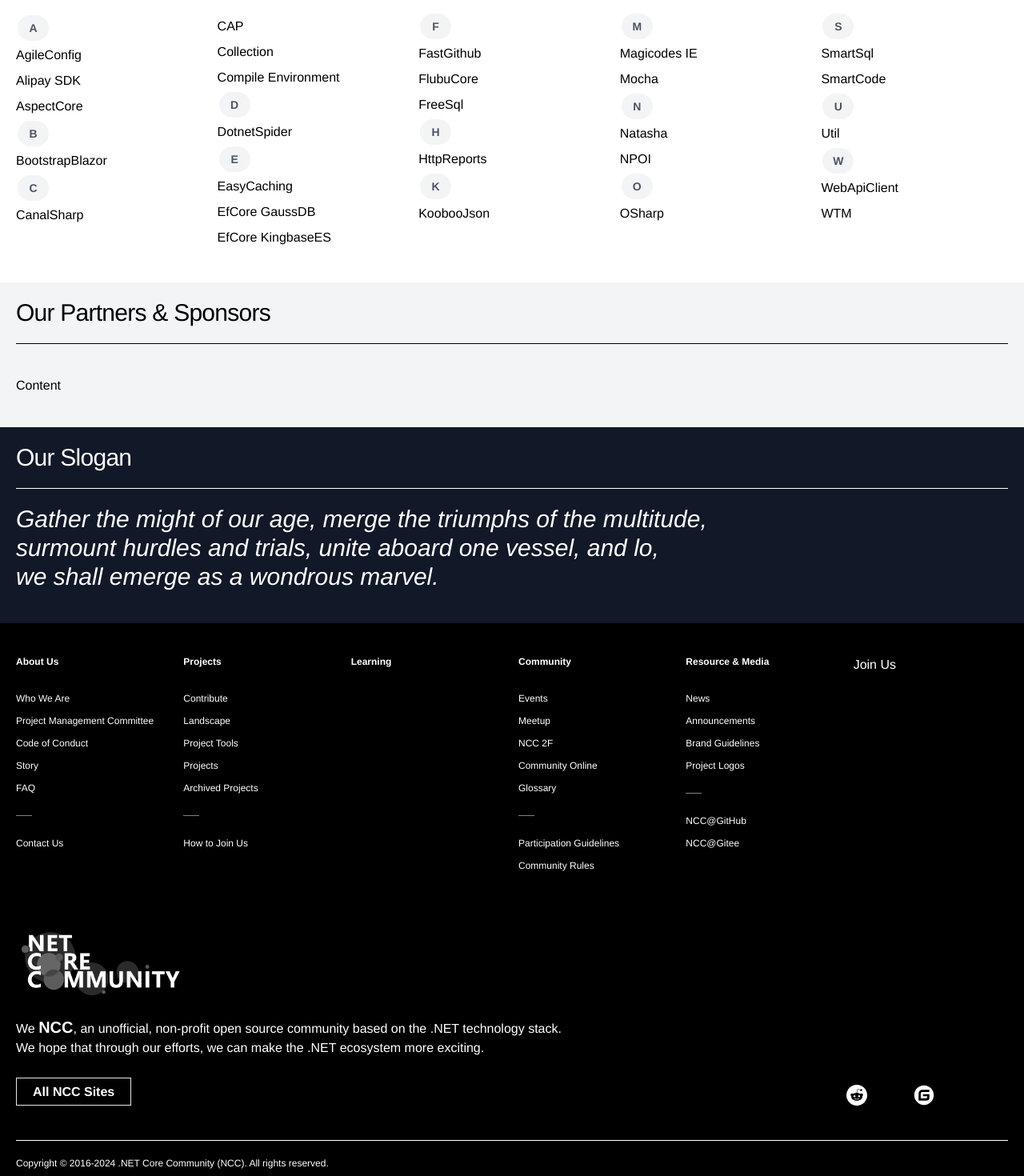
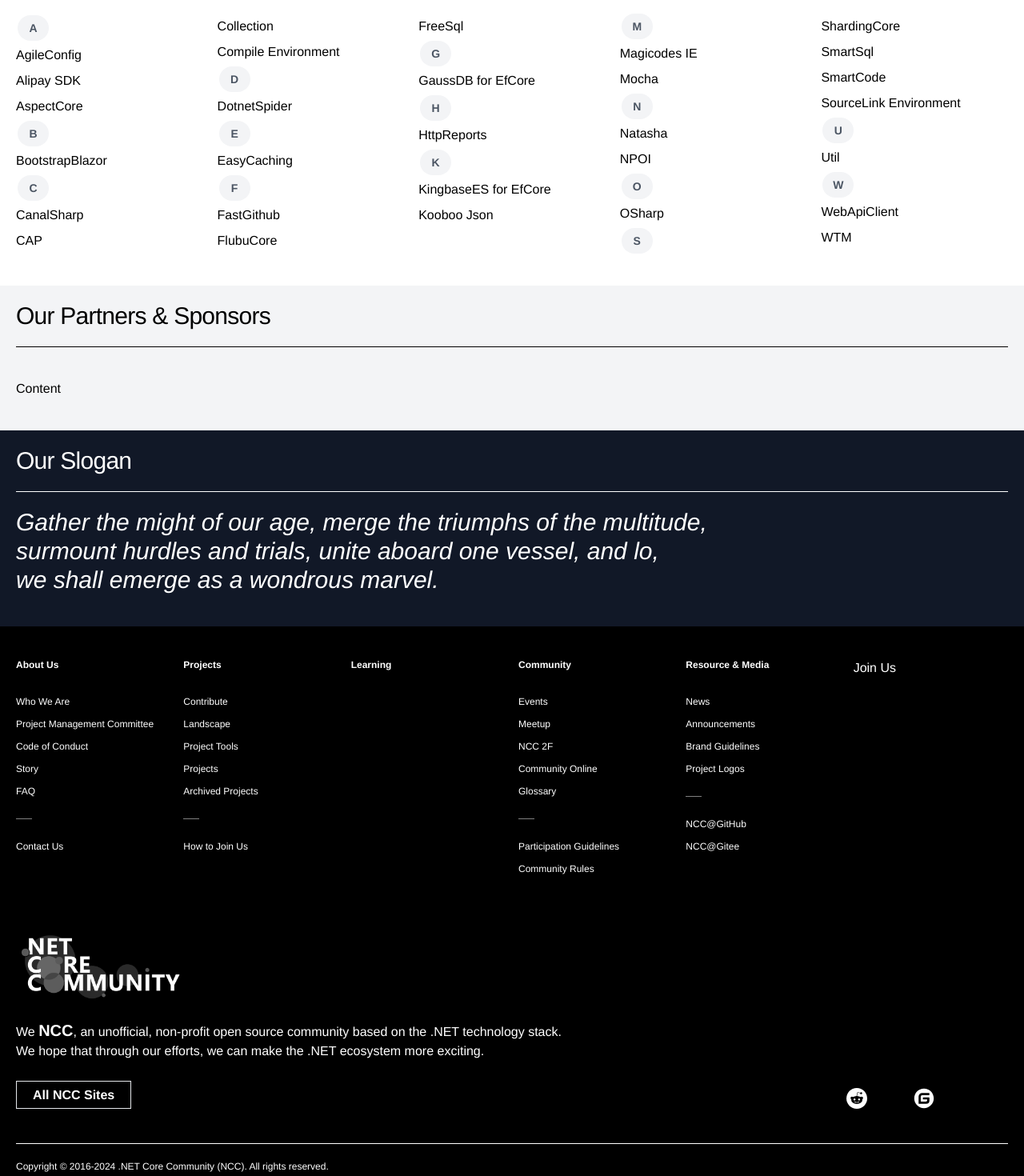
Before and after one commit to dotnetcore-internal/ncc-website, a Vue app in the folder app/: page / in a window 1280 px wide. Shown: the part 680-2150 px from the top of the page at 80% size. Built offline with nearby package versions, Linux system fonts and the light colour scheme; some icons are missing.

Commit message:
Update nav-res block and member project block

```diff
--- a/app/src/App.vue
+++ b/app/src/App.vue
@@ -103,7 +103,8 @@
       <HorizontalRuleElement colorMode="dark"/>
 
       <div class="px-5 text-xs my-3.5">
-        Copyright © 2016-2024 .NET Core Community (NCC). All rights reserved.
+        Copyright © 2016-2024 .NET Core Community (NCC). All rights reserved. <br />
+        <span class="leading-7">We ❤️ Open Source.</span>
       </div>
 
       <div class="clear-both"></div>
--- a/app/src/components/common/MemberProjects.vue
+++ b/app/src/components/common/MemberProjects.vue
@@ -45,12 +45,6 @@
         <div class="project-name">
           <a href="/projects/easycaching" title="EasyCaching">EasyCaching</a>
         </div>
-        <div class="project-name">
-          <a href="/projects/efcore-gaussdb" title="EfCore GaussDB">EfCore GaussDB</a>
-        </div>
-        <div class="project-name">
-          <a href="/projects/efcore-kingbasees" title="EfCore KingbaseES">EfCore KingbaseES</a>
-        </div>
         <div class="project-letter">F</div>
         <div class="project-name">
           <a href="/projects/fastgithub" title="FastGithub">FastGithub</a>
@@ -61,13 +55,20 @@
         <div class="project-name">
           <a href="/projects/freesql" title="FreeSql">FreeSql</a>
         </div>
+        <div class="project-letter">G</div>
+        <div class="project-name">
+          <a href="/projects/efcore-gaussdb" title="GaussDB for EntityFramework Core">GaussDB for EfCore</a>
+        </div>
         <div class="project-letter">H</div>
         <div class="project-name">
           <a href="/projects/httpreports" title="HttpReports">HttpReports</a>
         </div>
         <div class="project-letter">K</div>
         <div class="project-name">
-          <a href="/projects/kooboo-json" title="KoobooJson">KoobooJson</a>
+          <a href="/projects/efcore-kingbasees" title="KingbaseES for EntityFramework Core">KingbaseES for EfCore</a>
+        </div>
+        <div class="project-name">
+          <a href="/projects/kooboo-json" title="Kooboo Json">Kooboo Json</a>
         </div>
         <div class="project-letter">M</div>
         <div class="project-name">
@@ -89,10 +90,16 @@
         </div>
         <div class="project-letter">S</div>
         <div class="project-name">
+          <a href="/projects/sharding-core" title="ShardingCore">ShardingCore</a>
+        </div>
+        <div class="project-name">
           <a href="/projects/smartsql" title="SmartSql">SmartSql</a>
         </div>
         <div class="project-name">
           <a href="/projects/smartcode" title="SmartCode">SmartCode</a>
+        </div>
+        <div class="project-name">
+          <a href="/projects/sourcelink-environment" title="SourceLink Environment">SourceLink Environment</a>
         </div>
         <div class="project-letter">U</div>
         <div class="project-name">
--- a/app/src/components/common/NavigationResources.vue
+++ b/app/src/components/common/NavigationResources.vue
@@ -1,5 +1,6 @@
 <script lang="ts" setup>
 
+import {go} from "@/hooks/usePageJump";
 </script>
 
 <template>
@@ -8,25 +9,25 @@
     <div class="nav-about-us">
       <span class="nav-title">About Us</span>
       <span class="nav-item">
-        <a href="/about/who-we-are" title="Who We Are">Who We Are</a>
+        <a href="/about/who-we-are" @click.prevent="go('about/who-we-are')" title="Who We Are">Who We Are</a>
       </span>
       <span class="nav-item">
-        <a href="/people/project-management-committee" title="Project Management Committee">Project Management Committee</a>
+        <a href="/people/project-management-committee" @click.prevent="go('people/project-management-committee')" title="Project Management Committee">Project Management Committee</a>
       </span>
       <span class="nav-item">
-        <a href="/conduct" title="Code of Conduct">Code of Conduct</a>
+        <a href="/conduct" @click.prevent="go('conduct')" title="Code of Conduct">Code of Conduct</a>
       </span>
       <span class="nav-item">
-        <a href="/about/story" title="Story">Story</a>
+        <a href="/about/story" @click.prevent="go('about/story')" title="Story">Story</a>
       </span>
       <span class="nav-item">
-        <a href="/about/faq" title="FAQ">FAQ</a>
+        <a href="/about/faq" @click.prevent="go('about/faq')" title="FAQ">FAQ</a>
       </span>
 
       <hr class="my-5 w-5 border-white/50"/>
 
       <span class="nav-item">
-        <a href="/about/contact" title="Contact Us">Contact Us</a>
+        <a href="/about/contact" @click.prevent="go('about/contact')" title="Contact Us">Contact Us</a>
       </span>
     </div>
     <div class="nav-projects">
@@ -41,10 +42,10 @@
         <a href="https://tools.ncc.work" title="Project Tools">Project Tools</a>
       </span>
       <span class="nav-item">
-        <a href="/projects" title="Projects">Projects</a>
+        <a href="/projects" @click.prevent="go('projects')" title="Projects">Projects</a>
       </span>
       <span class="nav-item">
-        <a href="/archived-projects" title="Archived Projects">Archived Projects</a>
+        <a href="/archived-projects" @click.prevent="go('archived-projects')" title="Archived Projects">Archived Projects</a>
       </span>
       <hr class="my-5 w-5 border-white/50"/>
       <span class="nav-item">
@@ -60,32 +61,32 @@
         <a href="https://events.ncc.work" title="Events">Events</a>
       </span>
       <span class="nav-item">
-        <a href="/meetup" title="Meetup">Meetup</a>
+        <a href="/meetup" @click.prevent="go('meetup')" title="Meetup">Meetup</a>
       </span>
       <span class="nav-item">
         <a href="https://2f.ncc.work" title="NCC 2F">NCC 2F</a>
       </span>
       <span class="nav-item">
-        <a href="/community-online" title="Community Online">Community Online</a>
+        <a href="/community-online" @click.prevent="go('community-online')" title="Community Online">Community Online</a>
       </span>
       <span class="nav-item">
         <a href="https://glossary.ncc.work" title="Glossary">Glossary</a>
       </span>
       <hr class="my-5 w-5 border-white/50"/>
       <span class="nav-item">
-        <a href="/participation-guidelines" title="Participation Guidelines">Participation Guidelines</a>
+        <a href="/participation-guidelines" @click.prevent="go('participation-guidelines')" title="Participation Guidelines">Participation Guidelines</a>
       </span>
       <span class="nav-item">
-        <a href="/rules" title="Community Rules">Community Rules</a>
+        <a href="/rules" @click.prevent="go('rules')" title="Community Rules">Community Rules</a>
       </span>
     </div>
     <div class="nav-resource">
       <span class="nav-title">Resource & Media</span>
       <span class="nav-item">
-        <a href="/news" title="News">News</a>
+        <a href="/news" @click.prevent="go('news')" title="News">News</a>
       </span>
       <span class="nav-item">
-        <a href="/announcements" title="Announcements">Announcements</a>
+        <a href="/announcements" @click.prevent="go('announcements')" title="Announcements">Announcements</a>
       </span>
       <span class="nav-item">
         <a href="/brand-guidelines" title="Brand Guidelines">Brand Guidelines</a>
```
